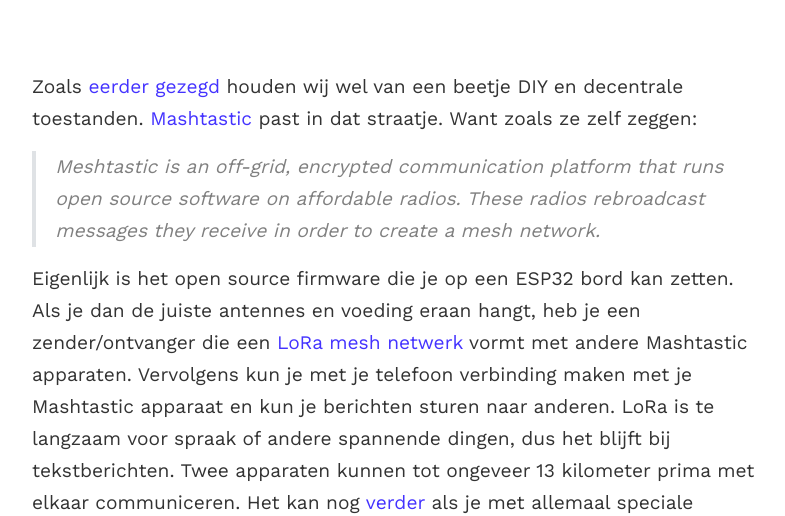
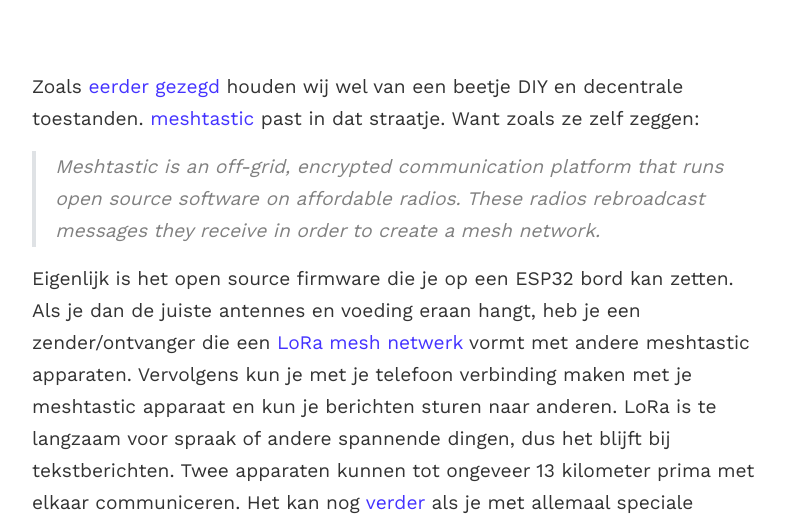
Before and after one commit to geensnor/geensnor.nl, a Jekyll site: the page built from _posts/2022-08-02-meshtastic.md, in a window 1280 px wide and 900 px high, scrolled down 1035 px. Shown: the part 153-669 px from the top of the window, without its empty margins (243-1028 px from the left). Built offline with Jekyll 4.4.1, drawn with Linux system fonts in a browser that asks for light colours; comment, search, counter and statistics services are not loaded.

Commit message:
meshtastic, niet mashtastic

```diff
--- a/_posts/2022-08-02-meshtastic.md
+++ b/_posts/2022-08-02-meshtastic.md
@@ -6,13 +6,13 @@
   - Spullen
 ---
 
-![Meshtastic ding](../assets/posts/mashtastic-ding.jpg)
+![Meshtastic ding](../assets/posts/meshtastic-ding.jpg)
 
-Zoals [eerder gezegd](/Scuttlebutt) houden wij wel van een beetje DIY en decentrale toestanden. [Mashtastic](https://meshtastic.org) past in dat straatje. Want zoals ze zelf zeggen:
+Zoals [eerder gezegd](/Scuttlebutt) houden wij wel van een beetje DIY en decentrale toestanden. [meshtastic](https://meshtastic.org) past in dat straatje. Want zoals ze zelf zeggen:
 
 > Meshtastic is an off-grid, encrypted communication platform that runs open source software on affordable radios. These radios rebroadcast messages they receive in order to create a mesh network.
 
-Eigenlijk is het open source firmware die je op een ESP32 bord kan zetten. Als je dan de juiste antennes en voeding eraan hangt, heb je een zender/ontvanger die een [LoRa](https://internetofthingsnederland.nl/kennisbank/netwerken/lora/) [mesh netwerk](https://en.wikipedia.org/wiki/Mesh_networking) vormt met andere Mashtastic apparaten. Vervolgens kun je met je telefoon verbinding maken met je Mashtastic apparaat en kun je berichten sturen naar anderen. LoRa is te langzaam voor spraak of andere spannende dingen, dus het blijft bij tekstberichten. Twee apparaten kunnen tot ongeveer 13 kilometer prima met elkaar communiceren. Het kan nog [verder](https://meshtastic.discourse.group/t/practical-range-test-results/692/3) als je met allemaal speciale antennes en toestanden aan de slag gaat. LoRa werkt niet zo super in een stad of bos met veel obstakels. Dan komt ze niet verder dan een paar kilometer.
+Eigenlijk is het open source firmware die je op een ESP32 bord kan zetten. Als je dan de juiste antennes en voeding eraan hangt, heb je een zender/ontvanger die een [LoRa](https://internetofthingsnederland.nl/kennisbank/netwerken/lora/) [mesh netwerk](https://en.wikipedia.org/wiki/Mesh_networking) vormt met andere meshtastic apparaten. Vervolgens kun je met je telefoon verbinding maken met je meshtastic apparaat en kun je berichten sturen naar anderen. LoRa is te langzaam voor spraak of andere spannende dingen, dus het blijft bij tekstberichten. Twee apparaten kunnen tot ongeveer 13 kilometer prima met elkaar communiceren. Het kan nog [verder](https://meshtastic.discourse.group/t/practical-range-test-results/692/3) als je met allemaal speciale antennes en toestanden aan de slag gaat. LoRa werkt niet zo super in een stad of bos met veel obstakels. Dan komt ze niet verder dan een paar kilometer.
 
 ## Vet
 
```
Also changed, not shown: assets/posts/meshtastic-ding.jpg (renamed from assets/posts/mashtastic-ding.jpg).
